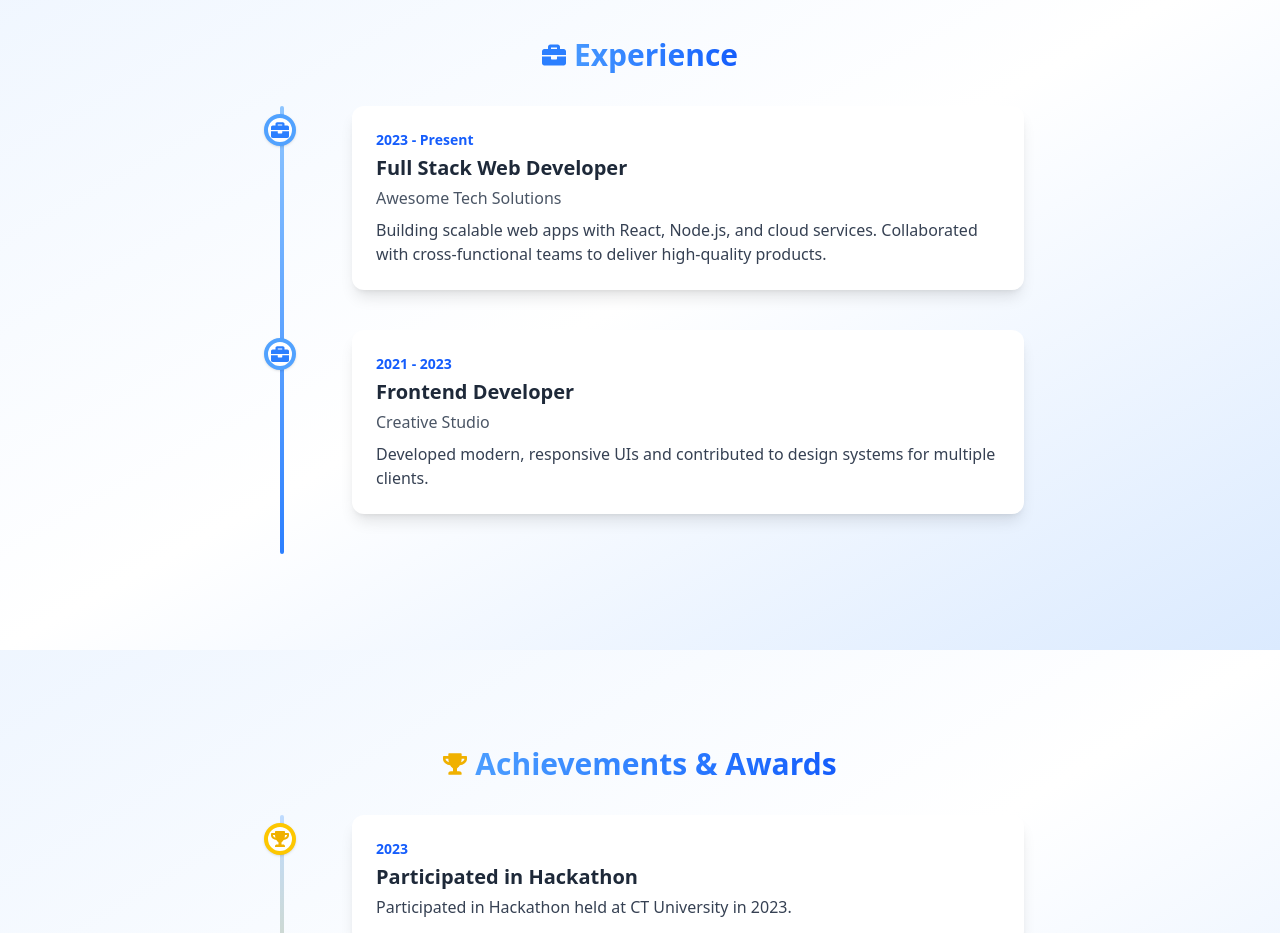
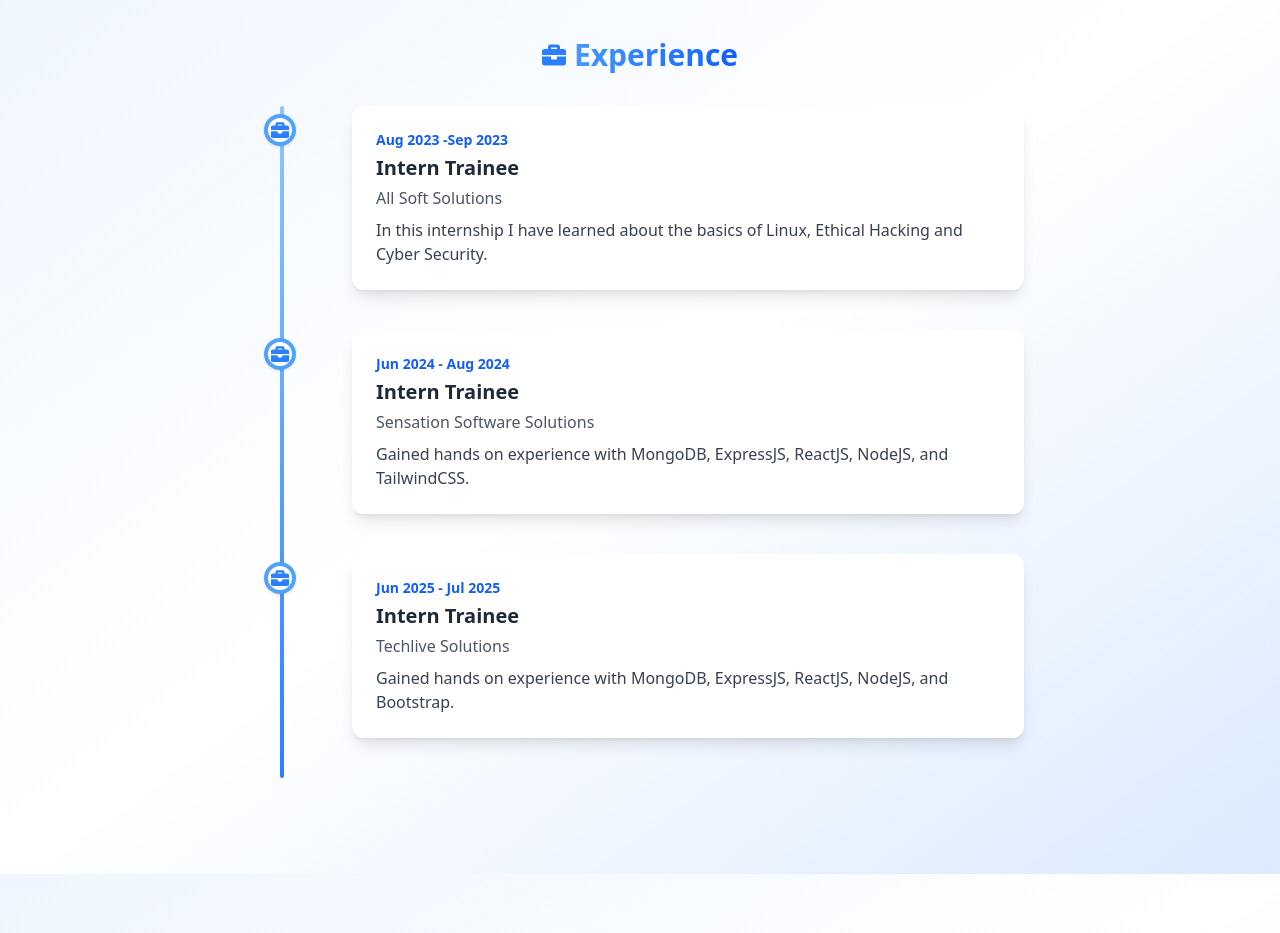
Before and after one commit to Gabrial-8467/Portfolio, a React (Vite) app in the folder frontend/: page / in a window 1280 px wide. Shown: the part 4180-5113 px from the top of the page. Built offline with nearby package versions, Linux system fonts and the light colour scheme.

Commit message:
Update Experience.jsx

```diff
--- a/frontend/src/components/Experience.jsx
+++ b/frontend/src/components/Experience.jsx
@@ -3,16 +3,22 @@ import { FaBriefcase } from "react-icons/fa";
 
 const experience = [
   {
-    year: "2023 - Present",
-    title: "Full Stack Web Developer",
-    org: "Awesome Tech Solutions",
-    description: "Building scalable web apps with React, Node.js, and cloud services. Collaborated with cross-functional teams to deliver high-quality products.",
+    year: "Aug 2023 -Sep 2023",
+    title: "Intern Trainee",
+    org: "All Soft Solutions",
+    description: "In this internship I have learned about the basics of Linux, Ethical Hacking and Cyber Security.",
   },
   {
-    year: "2021 - 2023",
-    title: "Frontend Developer",
-    org: "Creative Studio",
-    description: "Developed modern, responsive UIs and contributed to design systems for multiple clients.",
+    year: "Jun 2024 - Aug 2024",
+    title: "Intern Trainee",
+    org: "Sensation Software Solutions",
+    description: "Gained hands on experience with MongoDB, ExpressJS, ReactJS, NodeJS, and TailwindCSS.",
+  },
+  {
+    year: "Jun 2025 - Jul 2025",
+    title: "Intern Trainee",
+    org: "Techlive Solutions",
+    description: "Gained hands on experience with MongoDB, ExpressJS, ReactJS, NodeJS, and Bootstrap.",
   },
 ];
 
```
